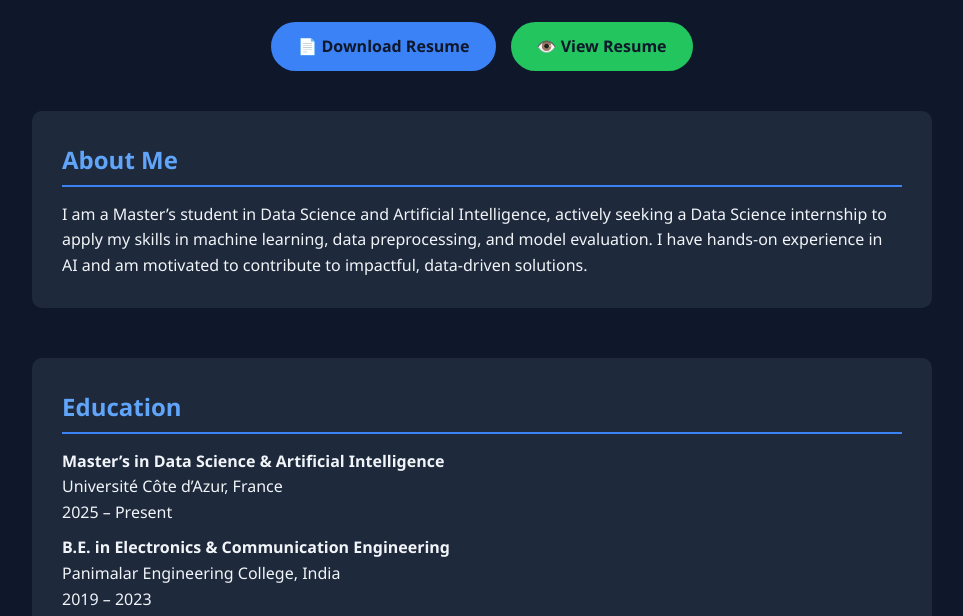
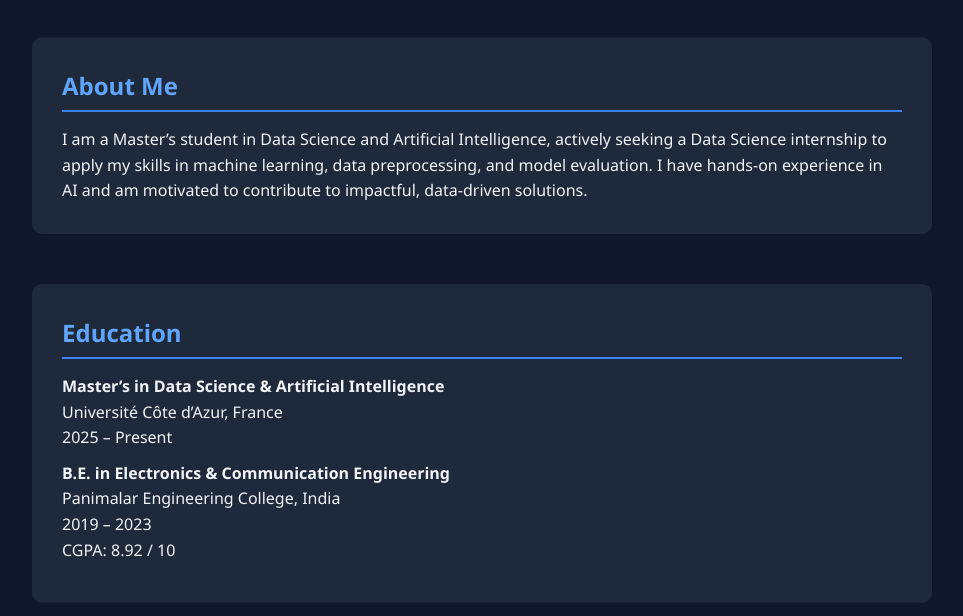
Before and after one commit to Balaji25062001/Balaji25062001.github.io, a plain HTML site: page index.html in a window 1280 px wide. Shown: the part 181-797 px from the top of the page, without its empty margins (158-1121 px from the left). Drawn offline with Linux system fonts and the light colour scheme.

Commit message:
Update index.html

```diff
--- a/index.html
+++ b/index.html
@@ -25,6 +25,7 @@
     }
 
     a {
+      color: #3b82f6;
       text-decoration: none;
     }
 
@@ -42,38 +43,6 @@
     header p {
       font-size: 1.2rem;
       color: #94a3b8;
-    }
-
-    /* Resume Buttons */
-    .resume-actions {
-      margin-top: 25px;
-      display: flex;
-      justify-content: center;
-      gap: 15px;
-      flex-wrap: wrap;
-    }
-
-    .resume-btn {
-      display: inline-block;
-      padding: 12px 26px;
-      background-color: #3b82f6;
-      color: #0f172a;
-      font-weight: bold;
-      border-radius: 30px;
-      transition: all 0.3s ease;
-    }
-
-    .resume-btn:hover {
-      background-color: #60a5fa;
-      transform: translateY(-2px);
-    }
-
-    .view-btn {
-      background-color: #22c55e;
-    }
-
-    .view-btn:hover {
-      background-color: #4ade80;
     }
 
     section {
@@ -136,16 +105,6 @@
   <header>
     <h1>Balaji Govindarajan</h1>
     <p>Data Science & Artificial Intelligence Student</p>
-
-    <div class="resume-actions">
-      <a href="Balaji_Govindarajan_Resume.pdf" download class="resume-btn">
-        📄 Download Resume
-      </a>
-
-      <a href="Balaji_Govindarajan_Resume.pdf" target="_blank" class="resume-btn view-btn">
-        👁️ View Resume
-      </a>
-    </div>
   </header>
 
   <!-- About -->
@@ -265,7 +224,8 @@
   <!-- Contact -->
   <section id="contact">
     <h2>Contact</h2>
-    <p>Email:
+    <p>
+      Email:
       <a href="mailto:balajigovindarajan2001@gmail.com">
         balajigovindarajan2001@gmail.com
       </a>
```
